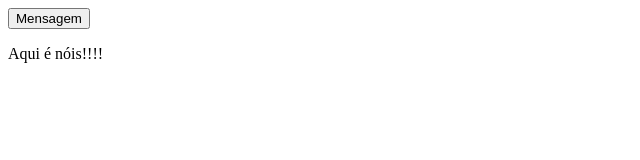
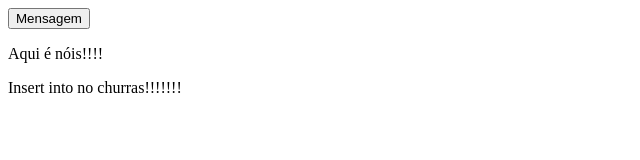
Before and after one commit to Jhowpg/projeto-git, a plain HTML site: page index.html in a window 1280 px wide. Shown: the whole page, without its empty margins (0-640 px from the left). Drawn offline with Linux system fonts and the light colour scheme.

Commit message:
mantendo meu insert

```diff
--- a/index.html
+++ b/index.html
@@ -12,6 +12,7 @@
     <main><form >
         <button type="button" onclick="exibirMensagem('botão')">Mensagem</button>
         <p>Aqui é nóis!!!!</p>
+        <p>Insert into no churras!!!!!!!</p>
     </form>
 </main>
 </body>
```
